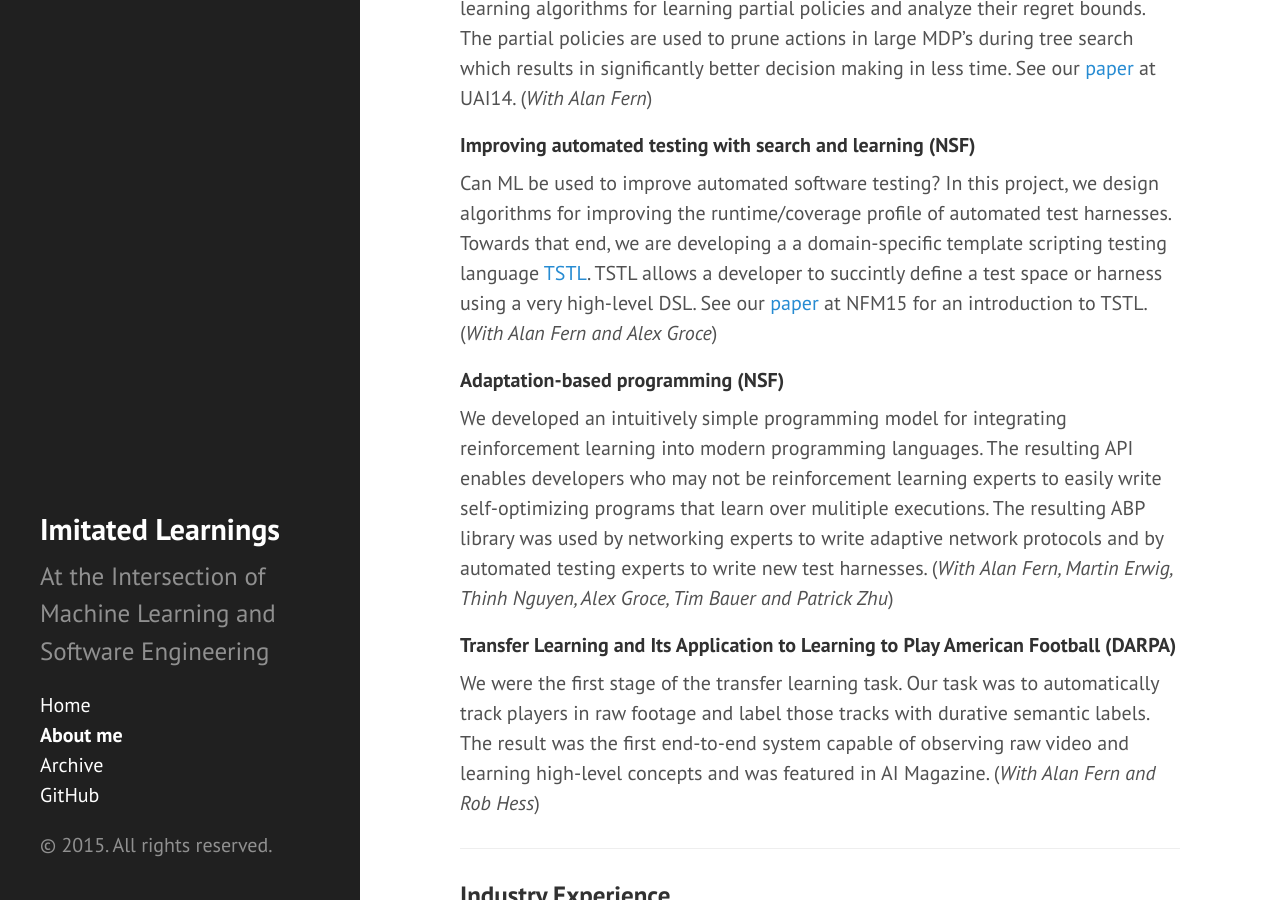
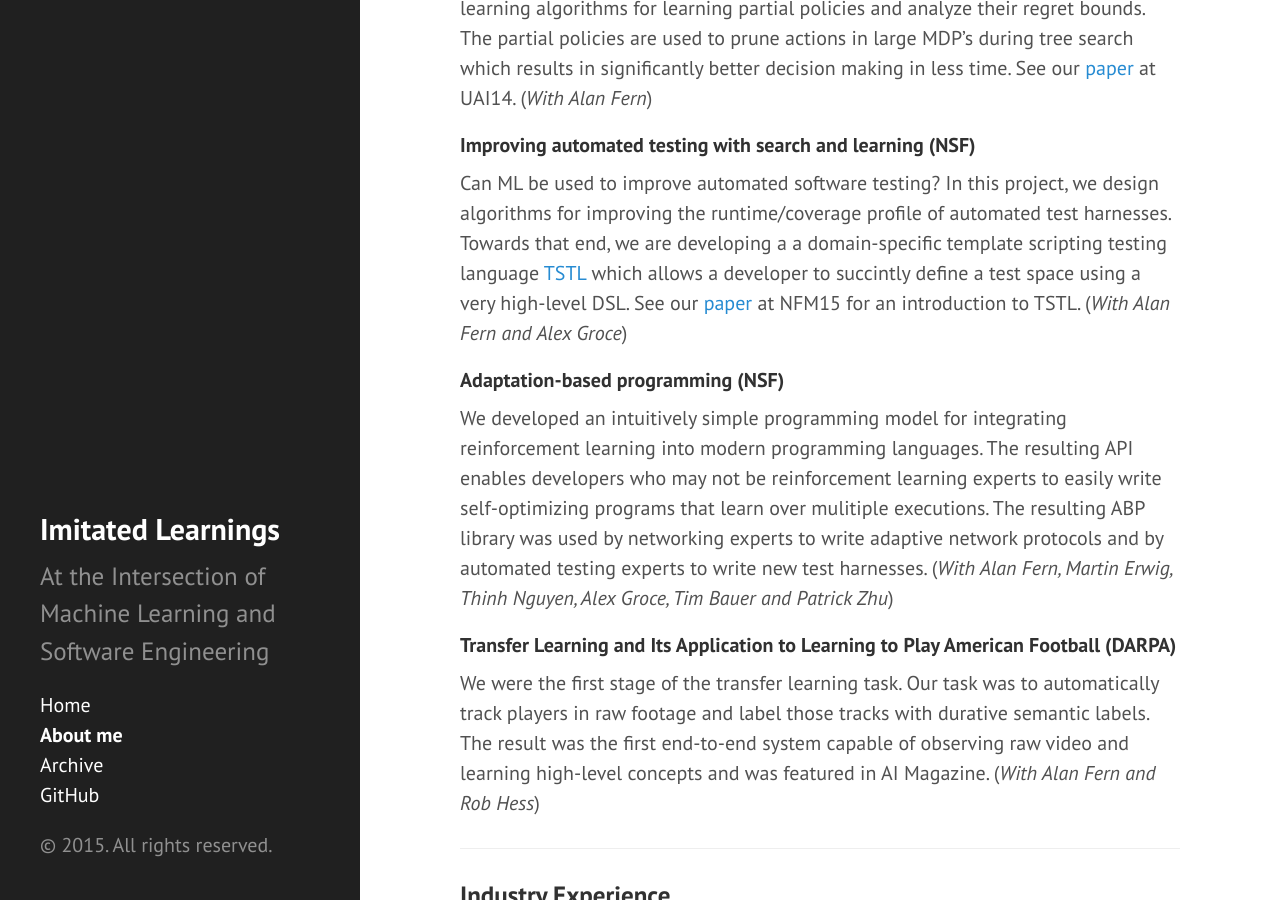
Before and after one commit to jervispinto/jervispinto.github.io, a Jekyll site: the page built from about.md, in a window 1280 px wide and 900 px high, scrolled down 723 px. Built offline with Jekyll 4.4.1, drawn with Linux system fonts in a browser that asks for light colours.

Commit message:
More minor tweaks

```diff
--- a/about.md
+++ b/about.md
@@ -22,7 +22,7 @@ In large decision problems, even sophisticated search algorithms will often perf
 
 #### Improving automated testing with search and learning (NSF)
 
-Can ML be used to improve automated software testing? In this project, we design algorithms for improving the runtime/coverage profile of automated test harnesses. Towards that end, we are developing a a domain-specific template scripting testing language [TSTL](https://code.google.com/p/harness-maker/source/checkout). TSTL allows a developer to succintly define a test space or harness using a very high-level DSL. See our [paper]({{site.url}}/assets/groce2015little.pdf) at NFM15 for an introduction to TSTL. (*With Alan Fern and Alex Groce*)
+Can ML be used to improve automated software testing? In this project, we design algorithms for improving the runtime/coverage profile of automated test harnesses. Towards that end, we are developing a a domain-specific template scripting testing language [TSTL](https://code.google.com/p/harness-maker/source/checkout) which allows a developer to succintly define a test space using a very high-level DSL. See our [paper]({{site.url}}/assets/groce2015little.pdf) at NFM15 for an introduction to TSTL. (*With Alan Fern and Alex Groce*)
 
 #### Adaptation-based programming (NSF)
 
```
